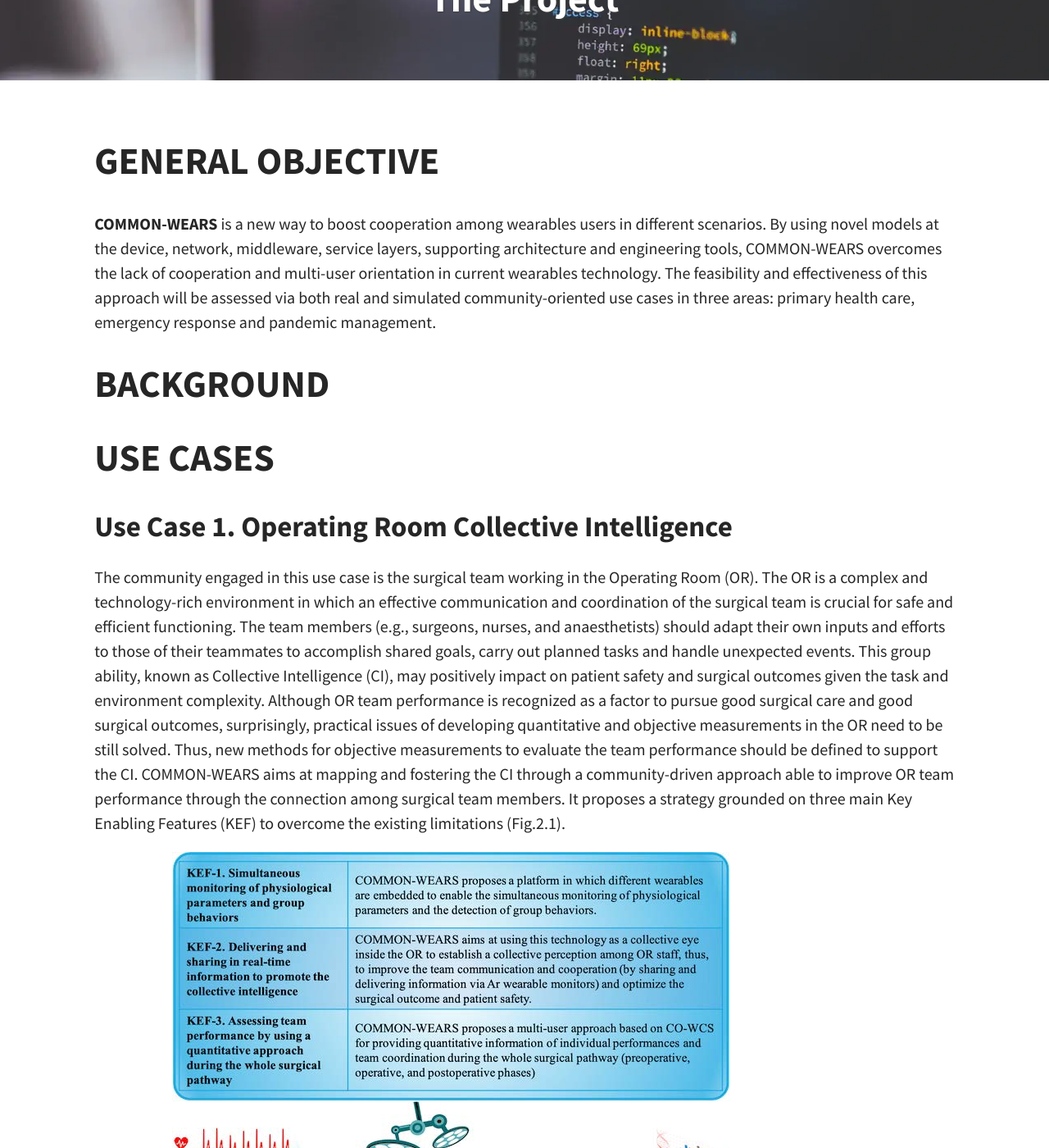
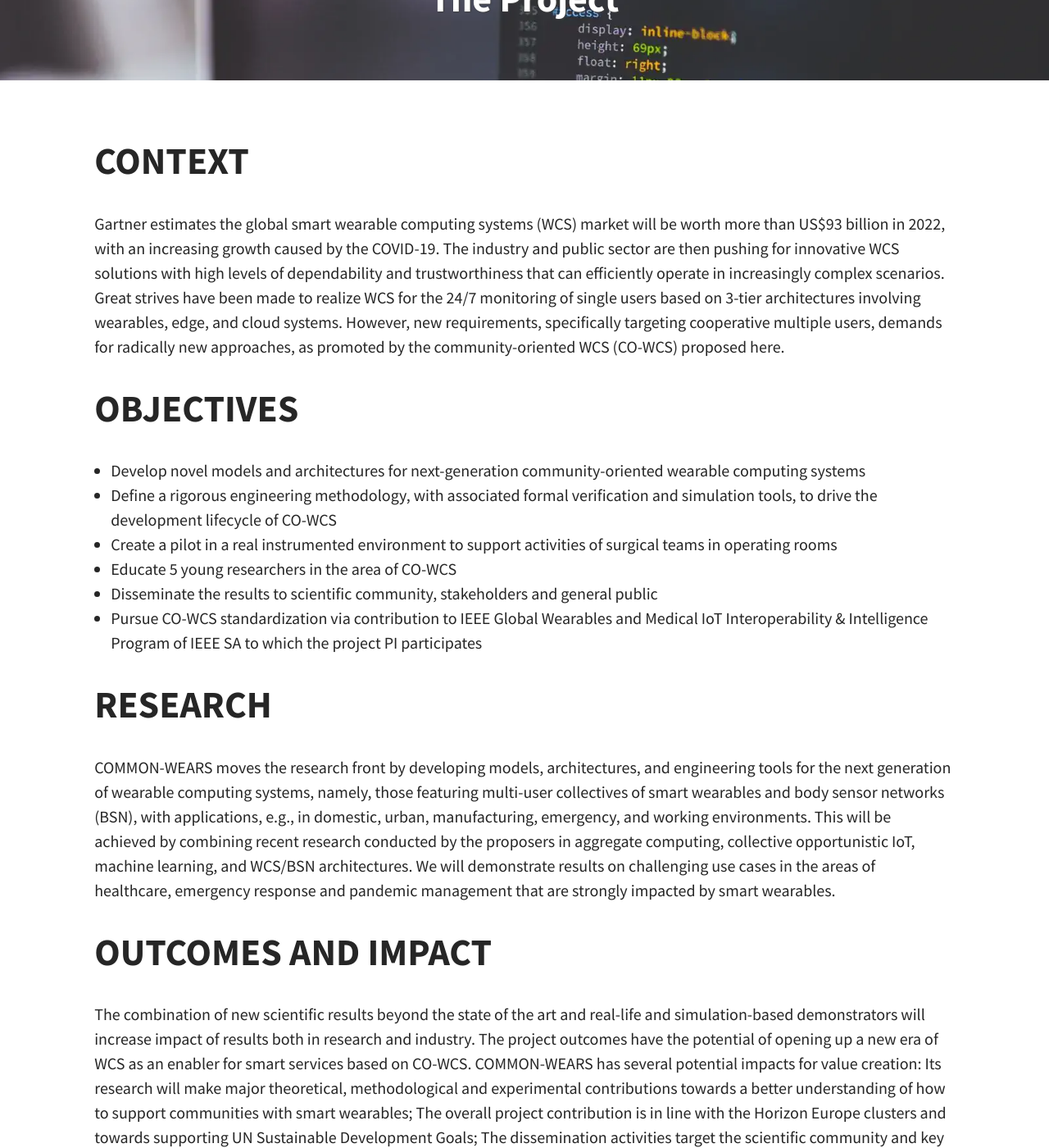
Before and after one commit to common-wears/2022, a Jekyll site: the page built from pages/1_project.md, in a window 1280 px wide and 1400 px high, scrolled down 202 px. Shown: the whole window at 82% size. Built offline with Jekyll 4.4.1, drawn with Linux system fonts in a browser that asks for light colours; some of the changed text lies outside the part shown.

Commit message:
Update 1_project.md

```diff
--- a/pages/1_project.md
+++ b/pages/1_project.md
@@ -7,21 +7,19 @@ feature-img: "assets/img/pexels/computer.webp"
 tags: [Project]
 ---
 
-# GENERAL OBJECTIVE
+# CONTEXT
+Gartner estimates the global smart wearable computing systems (WCS) market will be worth more than US$93 billion in 2022, with an increasing growth caused by the COVID-19. The industry and public sector are then pushing for innovative WCS solutions with high levels of dependability and trustworthiness that can efficiently operate in increasingly complex scenarios. Great strives have been made to realize WCS for the 24/7 monitoring of single users based on 3-tier architectures involving wearables, edge, and cloud systems. However, new requirements, specifically targeting cooperative multiple users, demands for radically new approaches, as promoted by the community-oriented WCS (CO-WCS) proposed here.
 
-**COMMON-WEARS** is a new way to boost cooperation among wearables users in different scenarios. By using novel models at the device, network, middleware, service layers, supporting architecture and engineering tools, COMMON-WEARS overcomes the lack of cooperation and multi-user orientation in current wearables technology. The feasibility and effectiveness of this approach will be assessed via both real and simulated community-oriented use cases in three areas: primary health care, emergency response and pandemic management.
+# OBJECTIVES
+  - Develop novel models and architectures for next-generation community-oriented wearable computing systems
+  - Define a rigorous engineering methodology, with associated formal verification and simulation tools, to drive the development lifecycle of CO-WCS
+  - Create a pilot in a real instrumented environment to support activities of surgical teams in operating rooms
+  - Educate 5 young researchers in the area of CO-WCS
+  - Disseminate the results to scientific community, stakeholders and general public
+  - Pursue CO-WCS standardization via contribution to IEEE Global Wearables and Medical IoT Interoperability & Intelligence Program of IEEE SA to which the project PI participates
 
-# BACKGROUND
+# RESEARCH
+COMMON-WEARS moves the research front by developing models, architectures, and engineering tools for the next generation of wearable computing systems, namely, those featuring multi-user collectives of smart wearables and body sensor networks (BSN), with applications, e.g., in domestic, urban, manufacturing, emergency, and working environments. This will be achieved by combining recent research conducted by the proposers in aggregate computing, collective opportunistic IoT, machine learning, and WCS/BSN architectures. We will demonstrate results on challenging use cases in the areas of healthcare, emergency response and pandemic management that are strongly impacted by smart wearables.
 
-# USE CASES
-
-## Use Case 1. Operating Room Collective Intelligence
-The community engaged in this use case is the surgical team working in the Operating Room (OR). The OR is a complex and technology-rich environment in which an effective communication and coordination of the surgical team is crucial for safe and efficient functioning. The team members (e.g., surgeons, nurses, and anaesthetists) should adapt their own inputs and efforts to those of their teammates to accomplish shared goals, carry out planned tasks and handle unexpected events. This group ability, known as Collective Intelligence (CI), may positively impact on patient safety and surgical outcomes given the task and environment complexity. Although OR team performance is recognized as a factor to pursue good surgical care and good surgical outcomes, surprisingly, practical issues of developing quantitative and objective measurements in the OR need to be still solved. Thus, new methods for objective measurements to evaluate the team performance should be defined to support the CI. COMMON-WEARS aims at mapping and fostering the CI through a community-driven approach able to improve OR team performance through the connection among surgical team members. It proposes a strategy grounded on three main Key Enabling Features (KEF) to overcome the existing limitations (Fig.2.1).
-
-![fig_2](../assets/img/project/modelloA_2020HCWWLP_2.jpg "Conventional WCS Architecture and data provided by WCS")
-
-## Use Case 2.
-
-
-# REFERENCE ARCHITECTURE
-![fig_1](../assets/img/project/modelloA_2020HCWWLP_1.jpg "Conventional WCS Architecture and data provided by WCS")
+# OUTCOMES AND IMPACT
+The combination of new scientific results beyond the state of the art and real-life and simulation-based demonstrators will increase impact of results both in research and industry. The project outcomes have the potential of opening up a new era of WCS as an enabler for smart services based on CO-WCS. COMMON-WEARS has several potential impacts for value creation: Its research will make major theoretical, methodological and experimental contributions towards a better understanding of how to support communities with smart wearables; The overall project contribution is in line with the Horizon Europe clusters and towards supporting UN Sustainable Development Goals; The dissemination activities target the scientific community and key industry and public sector stakeholders, as well as the general public, to maximize impact of results.
```
